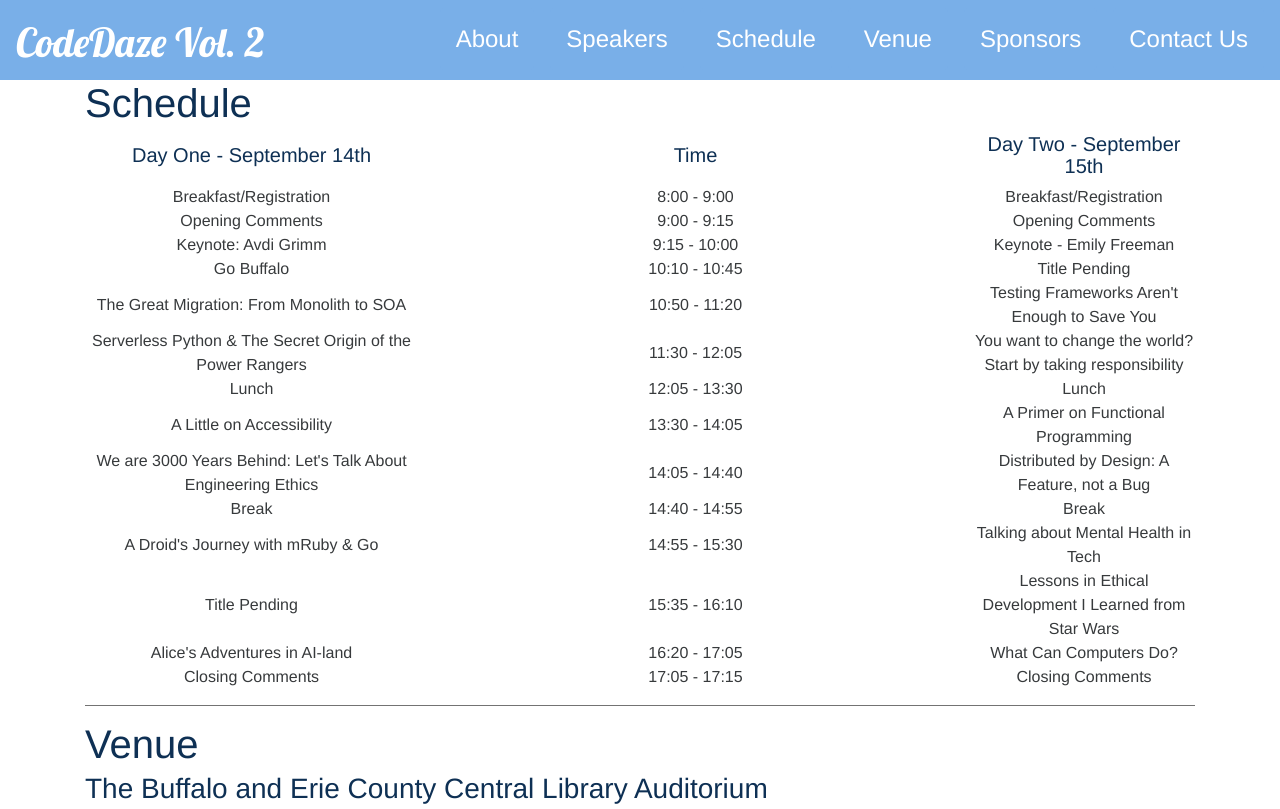
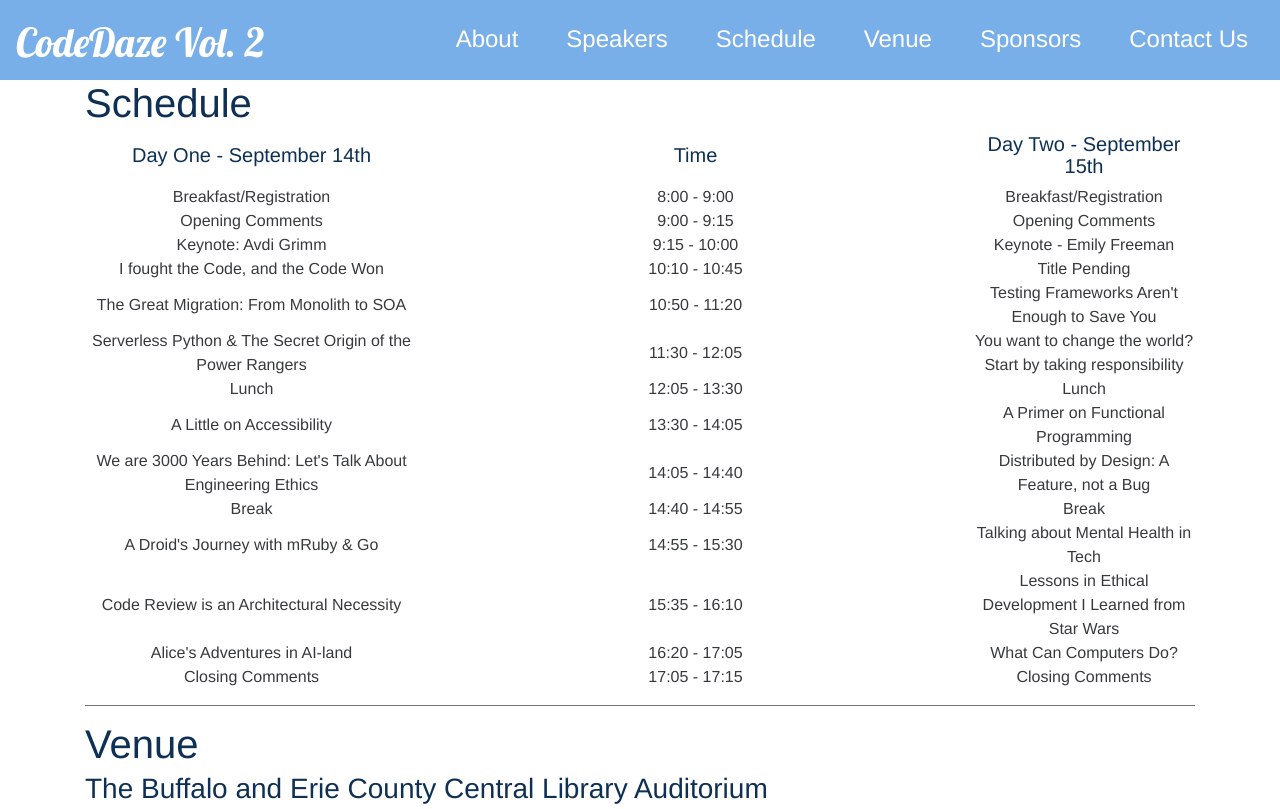
Before and after one commit to CodeDaze/codedaze.github.io, a Jekyll site: the page built from index.html, in a window 1280 px wide and 900 px high, scrolled down 2647 px, cut to the strip 0-809 px from the top of the window. Built offline with Jekyll 4.4.1, drawn with Linux system fonts in a browser that asks for light colours; nearby versions of some CDN libraries.

Commit message:
Adding talk titles for Colin Dean and Mark Bates

```diff
--- a/_includes/schedule.html
+++ b/_includes/schedule.html
@@ -31,7 +31,7 @@
               <td align = 'center'>Keynote - Emily Freeman</td>
             </tr>
             <tr>
-              <td align = 'center'>Go Buffalo</td>
+              <td align = 'center'>I fought the Code, and the Code Won</td>
               <td align = 'center'>10:10 - 10:45</td>
               <td align = 'center'>Title Pending</td>
             </tr>
@@ -71,7 +71,7 @@
               <td align = 'center'>Talking about Mental Health in Tech</td>
             </tr>
             <tr>
-              <td align = 'center'>Title Pending</td>
+              <td align = 'center'>Code Review is an Architectural Necessity</td>
               <td align = 'center'>15:35 - 16:10</td>
               <td align = 'center'>Lessons in Ethical Development I Learned from Star Wars</td>
             </tr>
```
